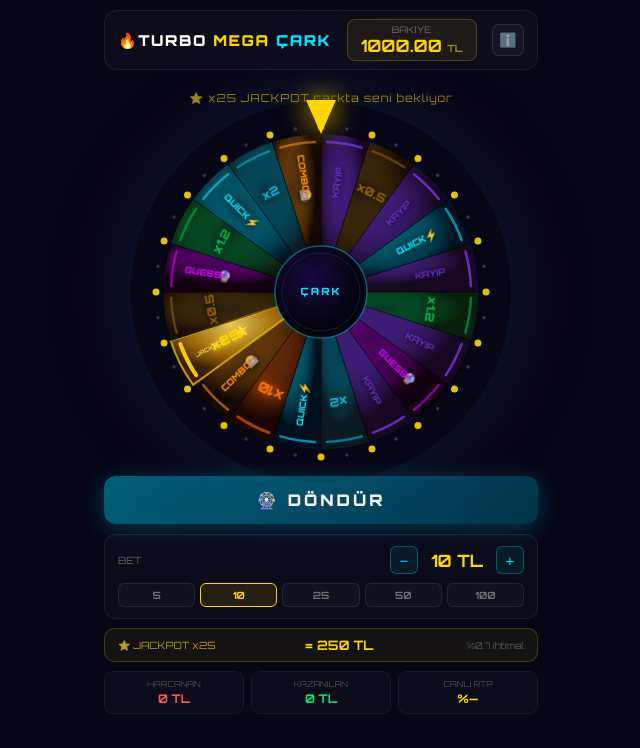
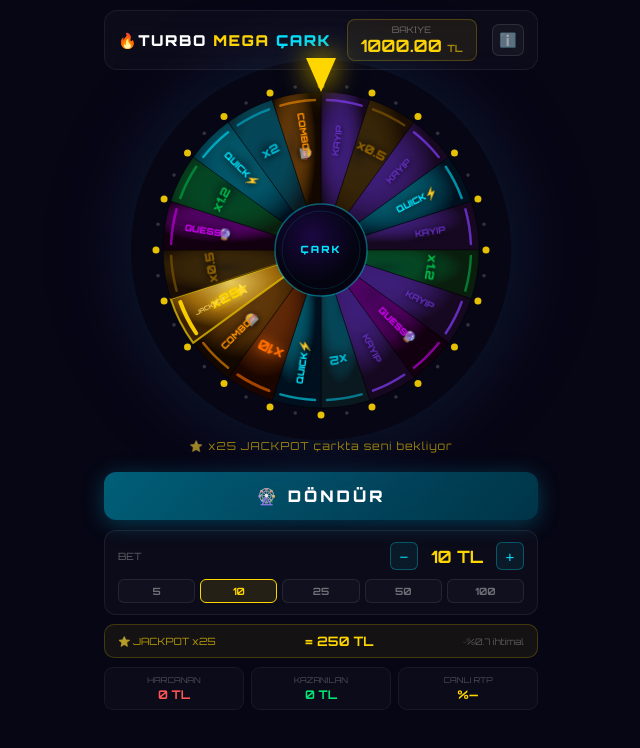
Before and after one commit to nuvlt/turbo-mega-cark, a React (Vite) app: page / in a window 1280 px wide. Shown: the top 748 px of the page, without its empty margins (319-959 px from the left). Built offline with nearby package versions, Linux system fonts and the light colour scheme.

Commit message:
Add files via upload

```diff
--- a/src/App.jsx
+++ b/src/App.jsx
@@ -955,10 +955,14 @@ export default function App() {
             }}>ℹ️</button>
         </div>
 
-        {/* Last Result + Jackpot teaser — sabit yükseklikte alan, layout kaymaz */}
-        <div style={{ height: 36, marginBottom: 6, position: "relative" }}>
+        {/* Wheel */}
+        <div style={{ margin: "0 0 8px" }}>
+          <Wheel spinTrigger={spinTrigger} onSpinEnd={handleSpinEnd} />
+        </div>
+
+        {/* Tüm durum mesajları çarkın ALTINDA — pointer ile hiç çakışmaz */}
+        <div style={{ height: 36, marginBottom: 8, position: "relative" }}>
           {lastResult ? (
-            // Sonuç banner — absolute, layout'u etkilemez
             <div style={{
               position: "absolute", inset: 0,
               textAlign: "center", padding: "6px 13px", borderRadius: 9,
@@ -971,8 +975,7 @@ export default function App() {
               fontSize: lastResult.jackpot ? 14 : 12,
               display: "flex", alignItems: "center", justifyContent: "center",
               animation: "slideUp 0.35s ease",
-              boxShadow: lastResult.jackpot ? "0 0 20px rgba(255,214,0,0.3)" : "none",
-              zIndex: 2
+              boxShadow: lastResult.jackpot ? "0 0 20px rgba(255,214,0,0.3)" : "none"
             }}>
               {lastResult.jackpot
                 ? `🏆 JACKPOT! +${lastResult.amount.toFixed(2)} TL`
@@ -981,22 +984,16 @@ export default function App() {
                 : `💀 KAYIP — ${lastResult.label}`}
             </div>
           ) : (
-            // Jackpot teaser — pointer ile çakışmaması için z-index: 1
             <div style={{
               position: "absolute", inset: 0,
               display: "flex", alignItems: "center", justifyContent: "center",
               fontFamily: "Orbitron", fontSize: 11,
               color: "rgba(255,214,0,0.6)", letterSpacing: 1,
-              zIndex: 1, pointerEvents: "none"
+              pointerEvents: "none"
             }}>
               ⭐ x25 JACKPOT çarkta seni bekliyor
             </div>
           )}
-        </div>
-
-        {/* Wheel */}
-        <div style={{ margin: "0 0 14px" }}>
-          <Wheel spinTrigger={spinTrigger} onSpinEnd={handleSpinEnd} />
         </div>
 
         {/* Spin Button */}
```
